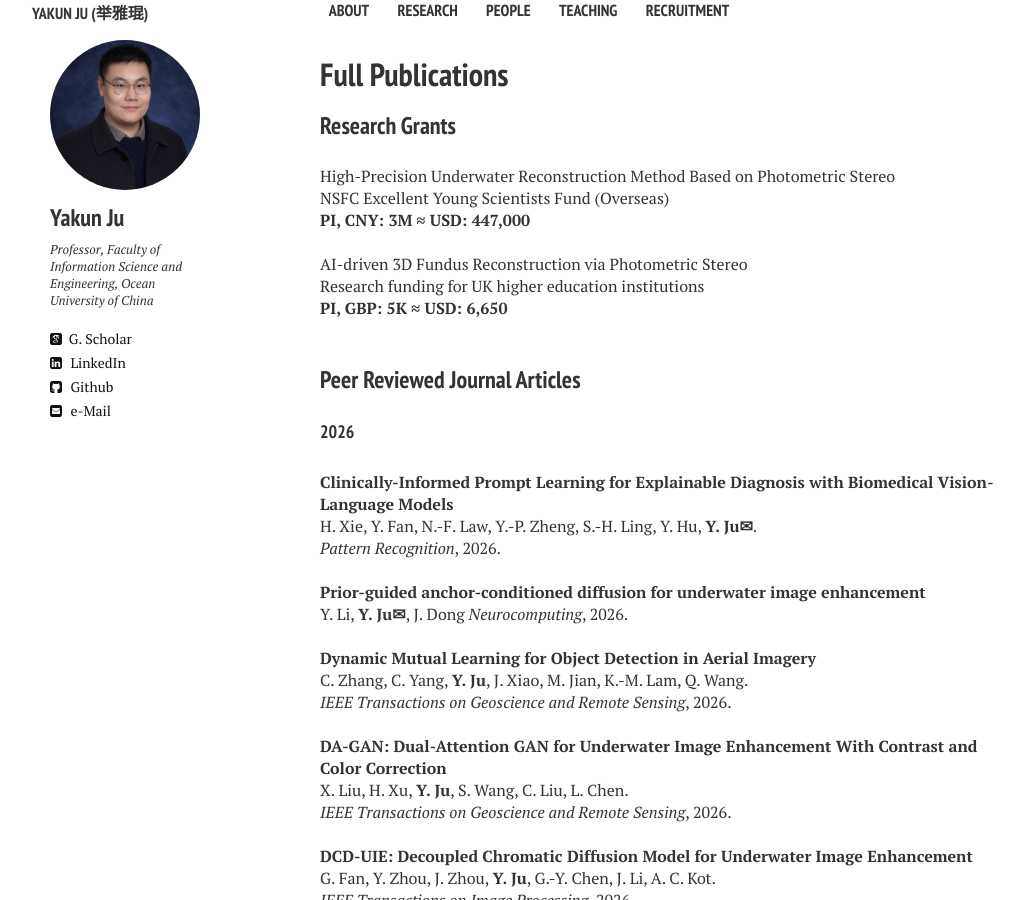
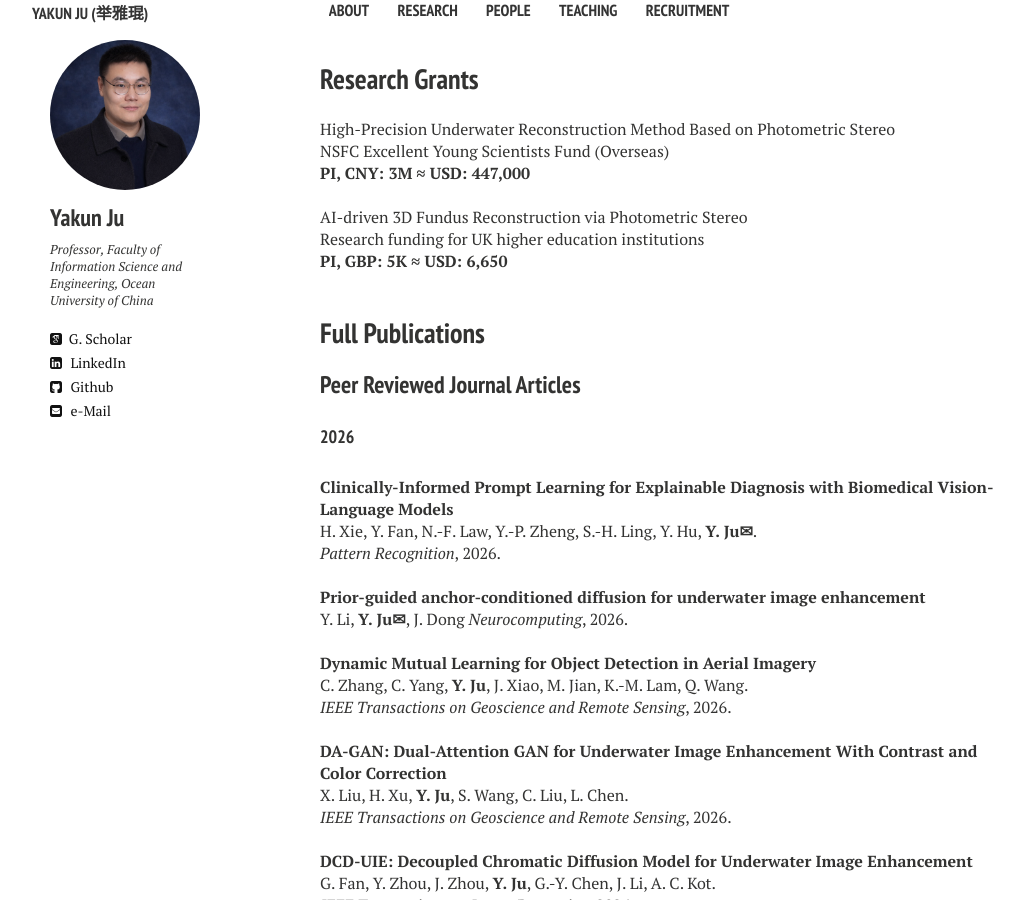
Before and after one commit to juyakun/juyakun.github.io, a Jekyll site: the page built from research.md, in a window 1280 px wide and 900 px high. Shown: the whole window, without its empty margins (112-1136 px from the left). Built offline with Jekyll 4.4.1, drawn with Linux system fonts in a browser that asks for light colours; nearby versions of some CDN libraries.

```diff
--- a/research.md
+++ b/research.md
@@ -23,7 +23,7 @@ comments: false
 <br>
 - **Deep Learning:** Convolutional Neural Networks, Transformers, and Self-supervised Learning -->
 
-### Research Grants
+## Research Grants
 High-Precision Underwater Reconstruction Method Based on Photometric Stereo
 NSFC Excellent Young Scientists Fund (Overseas)
 **PI, CNY: 3M ≈ USD: 447,000**
```
Also changed, not shown: other parts of research.md (+2 -1 lines).
